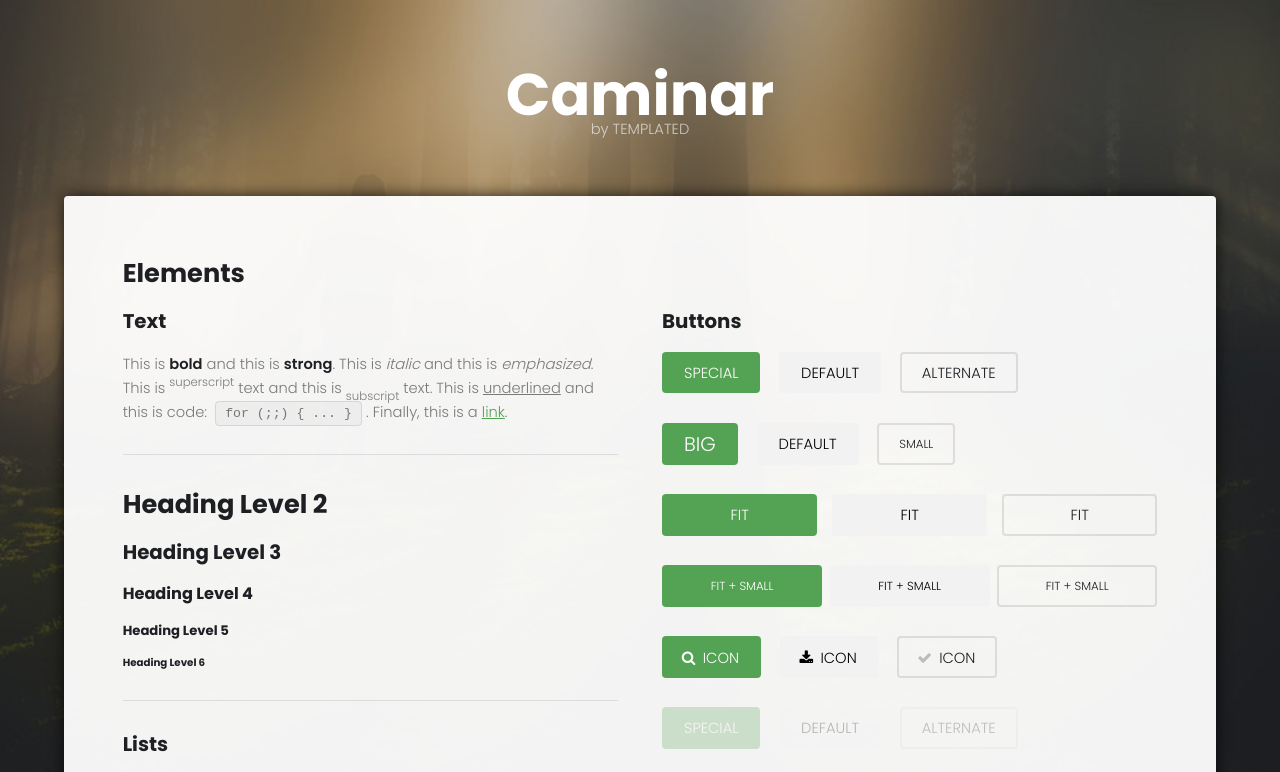
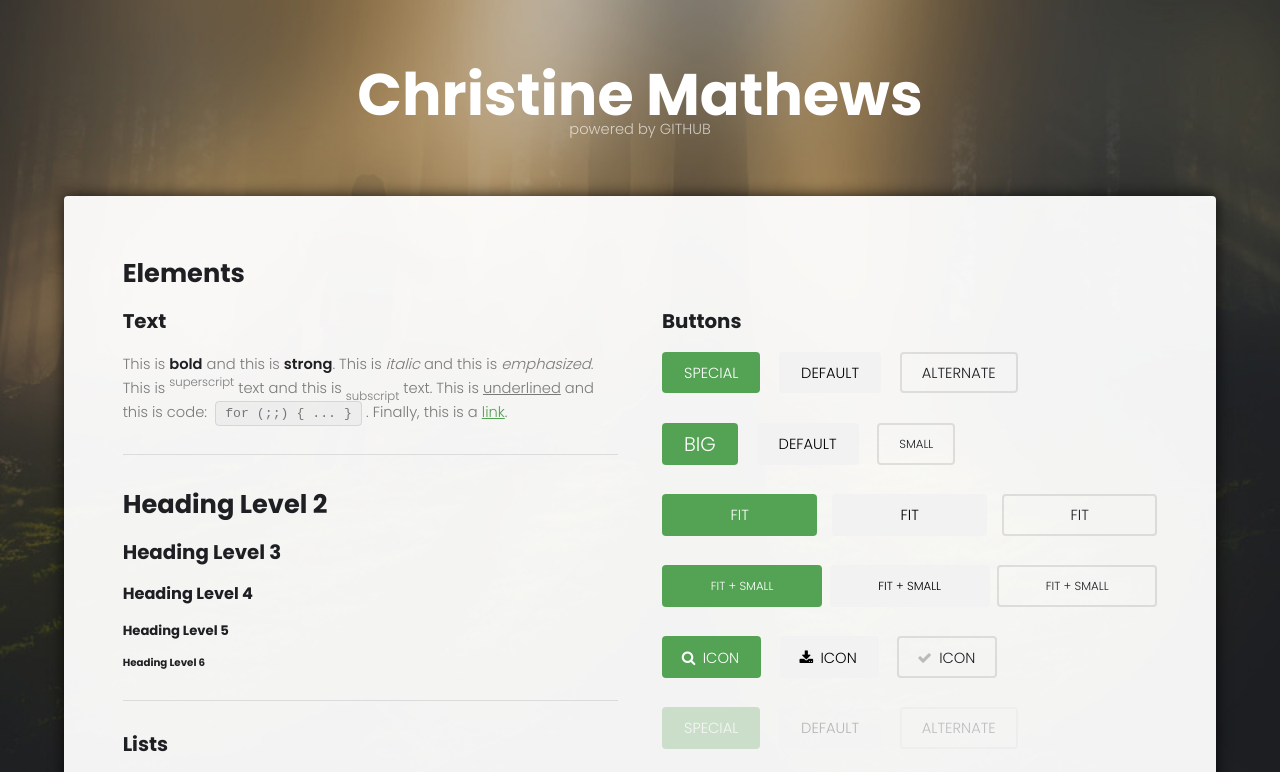
Before and after one commit to ChristineMathews/Git_demo, a plain HTML site: page elements.html in a window 1280 px wide. Shown: the top 772 px of the page. Drawn offline with Linux system fonts and the light colour scheme.

Commit message:
Update elements.html

```diff
--- a/elements.html
+++ b/elements.html
@@ -6,7 +6,7 @@
 -->
 <html>
 	<head>
-		<title>Caminar by TEMPLATED</title>
+		<title>christinemathews.com</title>
 		<meta charset="utf-8" />
 		<meta name="viewport" content="width=device-width, initial-scale=1" />
 		<link rel="stylesheet" href="assets/css/main.css" />
@@ -15,7 +15,7 @@
 
 		<!-- Header -->
 			<header id="header">
-				<div class="logo"><a href="#">Caminar <span>by TEMPLATED</span></a></div>
+				<div class="logo"><a href="#">Christine Mathews <span>powered by GITHUB</span></a></div>
 			</header>
 
 		<!-- Main -->
```
